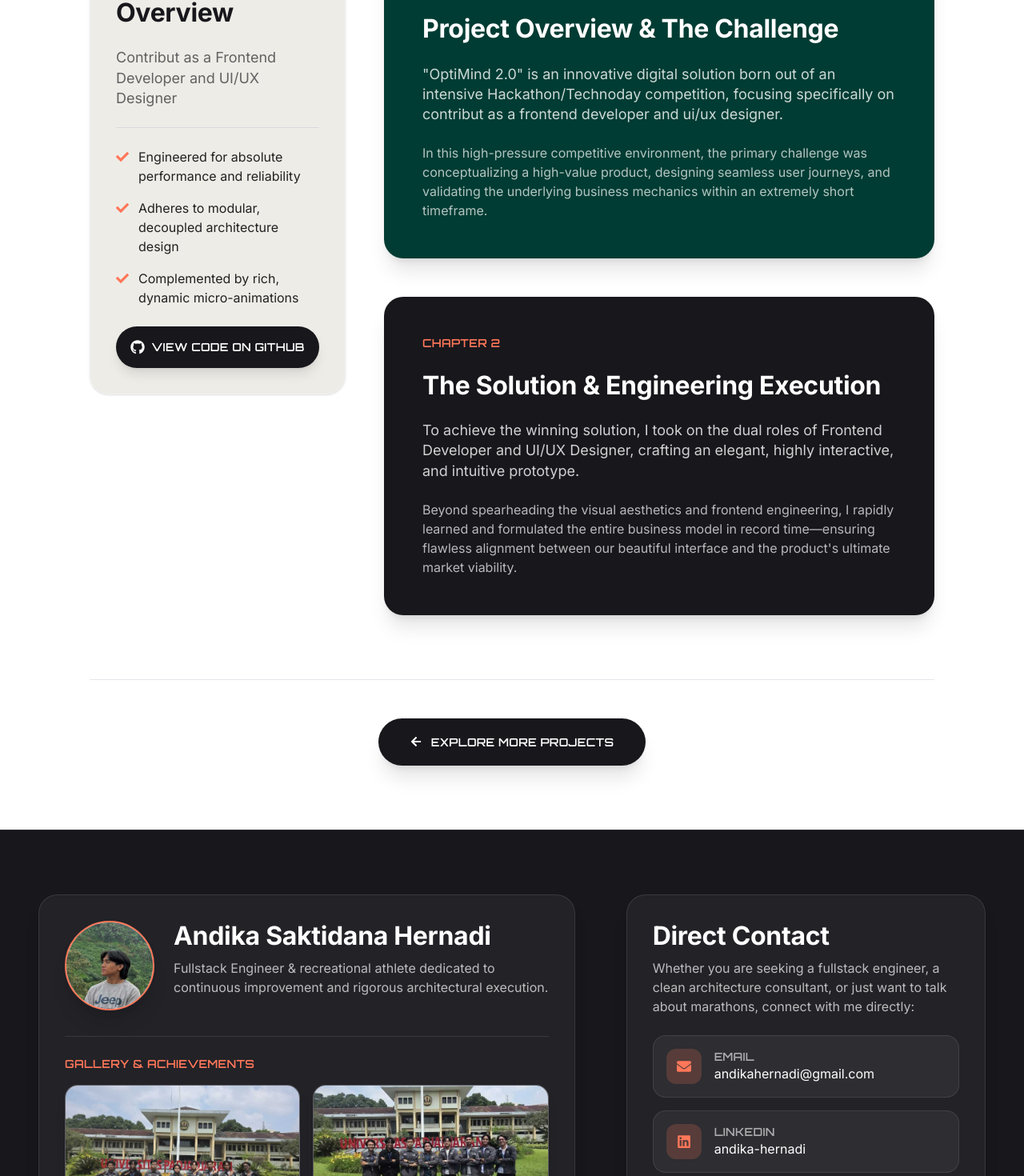
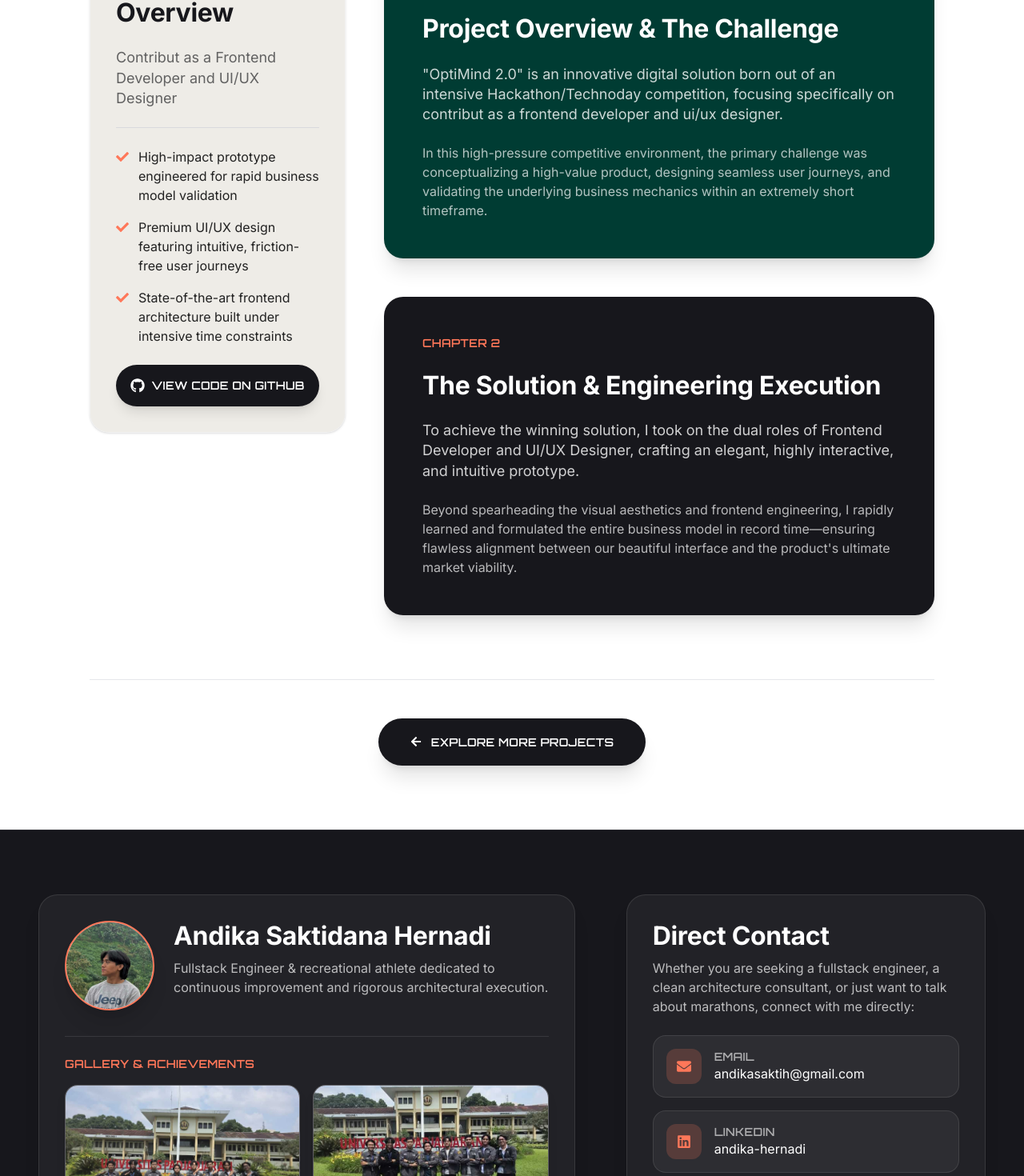
Before and after one commit to SutaSS/portofolio, a Next.js app: page /project/1 in a window 1280 px wide. Shown: the part 1114-2584 px from the top of the page at 80% size. Built offline with nearby package versions, Linux system fonts and the light colour scheme.

Commit message:
fix: resolve mobile GSAP experience scroll, center projects, fix bullet tags & align footer and scrollbar

```diff
--- a/package.json
+++ b/package.json
@@ -33,7 +33,6 @@
     "@types/react-dom": "^19",
     "@vitejs/plugin-react": "^5.1.2",
     "autoprefixer": "^10.4.21",
-    "baseline-browser-mapping": "^2.10.38",
     "eslint": "^9",
     "eslint-config-next": "15.3.3",
     "jsdom": "^27.4.0",
--- a/src/app/components/layout/Footer.tsx
+++ b/src/app/components/layout/Footer.tsx
@@ -122,7 +122,7 @@ const Footer = () => {
                 <div className="space-y-4">
                   {/* Email */}
                   <a
-                    href="mailto:andikahernadi@gmail.com"
+                    href="mailto:andikasaktih@gmail.com"
                     className="flex items-center gap-4 p-4 rounded-2xl bg-white/5 border border-white/10 hover:border-coral hover:bg-white/10 transition-all duration-300 group hover:cursor-pointer"
                   >
                     <div className="w-11 h-11 rounded-xl bg-coral/20 text-coral flex items-center justify-center group-hover:bg-coral group-hover:text-primary transition-all duration-300 flex-shrink-0">
@@ -130,7 +130,7 @@ const Footer = () => {
                     </div>
                     <div className="overflow-hidden">
                       <h4 className="mono-label text-white/60 text-xs group-hover:text-coral transition-colors">Email</h4>
-                      <p className="body font-medium text-white text-sm truncate">andikahernadi@gmail.com</p>
+                      <p className="body font-medium text-white text-sm truncate">andikasaktih@gmail.com</p>
                     </div>
                   </a>
 
--- a/src/app/layout.tsx
+++ b/src/app/layout.tsx
@@ -15,7 +15,7 @@ const inter = Inter({
 });
 
 export const metadata: Metadata = {
-  metadataBase: new URL("https://andikahernadi.com"),
+  metadataBase: new URL("https://andikasaktih.com"),
   title: {
     default: "Andika Saktidana Hernadi — Fullstack Software Engineer & UI/UX Designer",
     template: "%s | Andika Saktidana Hernadi",
@@ -27,7 +27,7 @@ export const metadata: Metadata = {
   openGraph: {
     type: "website",
     locale: "en_US",
-    url: "https://andikahernadi.com",
+    url: "https://andikasaktih.com",
     title: "Andika Saktidana Hernadi — Fullstack Software Engineer & UI/UX Designer",
     description: "Portfolio of Andika Saktidana Hernadi, a Software Engineer and UI/UX Designer crafting clean architecture applications.",
     siteName: "Andika Saktidana Hernadi Portfolio",
--- a/src/app/project/[id]/page.tsx
+++ b/src/app/project/[id]/page.tsx
@@ -69,7 +69,12 @@ export default async function ProjectDetailPage({ params }: PageProps) {
         ch1P2: `The primary challenge encountered during this final assessment was architecting a highly reliable system, structuring an efficient database schema, and delivering an intuitive user interface under tight academic deadlines.`,
         ch2Title: "The Solution & Engineering Execution",
         ch2P1: `To accomplish our objectives for this final assessment, I worked within a collaborative group where we divided engineering and design tasks evenly among all team members.`,
-        ch2P2: `We implemented rigorous project management by organizing structured schedules and agile sprint cycles. This systematic approach ensured that every core feature of ${project.title} was delivered on time with clean, maintainable, and scalable code.`
+        ch2P2: `We implemented rigorous project management by organizing structured schedules and agile sprint cycles. This systematic approach ensured that every core feature of ${project.title} was delivered on time with clean, maintainable, and scalable code.`,
+        bullets: [
+          "Engineered with clean, modular architecture for academic excellence",
+          "Structured database schema optimized for real-time synchronization",
+          "Balanced team task distribution with rigorous sprint management"
+        ]
       };
     } else if (project.id === "1") {
       // Hackathon (OptiMind 2.0)
@@ -79,7 +84,12 @@ export default async function ProjectDetailPage({ params }: PageProps) {
         ch1P2: `In this high-pressure competitive environment, the primary challenge was conceptualizing a high-value product, designing seamless user journeys, and validating the underlying business mechanics within an extremely short timeframe.`,
         ch2Title: "The Solution & Engineering Execution",
         ch2P1: `To achieve the winning solution, I took on the dual roles of Frontend Developer and UI/UX Designer, crafting an elegant, highly interactive, and intuitive prototype.`,
-        ch2P2: `Beyond spearheading the visual aesthetics and frontend engineering, I rapidly learned and formulated the entire business model in record time—ensuring flawless alignment between our beautiful interface and the product's ultimate market viability.`
+        ch2P2: `Beyond spearheading the visual aesthetics and frontend engineering, I rapidly learned and formulated the entire business model in record time—ensuring flawless alignment between our beautiful interface and the product's ultimate market viability.`,
+        bullets: [
+          "High-impact prototype engineered for rapid business model validation",
+          "Premium UI/UX design featuring intuitive, friction-free user journeys",
+          "State-of-the-art frontend architecture built under intensive time constraints"
+        ]
       };
     } else if (project.id === "5") {
       // MMD FILKOM UB Kelompok 38
@@ -89,7 +99,12 @@ export default async function ProjectDetailPage({ params }: PageProps) {
         ch1P2: `The primary challenge during this Mahasiswa Membangun Desa (MMD) initiative was capturing the village's full potential, publishing social activities, and establishing robust digital awareness effectively and aesthetically.`,
         ch2Title: "The Solution & Team Execution",
         ch2P1: `As the definitive communication and visualization solution, I was appointed as the head of the Design, Documentation, and Media (DDM) division for the full 1-month tenure on location.`,
-        ch2P2: `Together with my DDM team, we executed comprehensive media coverage, crafted a captivating visual identity, and produced in-depth digital publications—establishing an inspiring digital footprint that brought immense real-world value to the local community.`
+        ch2P2: `Together with my DDM team, we executed comprehensive media coverage, crafted a captivating visual identity, and produced in-depth digital publications—establishing an inspiring digital footprint that brought immense real-world value to the local community.`,
+        bullets: [
+          "High-fidelity visual identity crafted for impactful community engagement",
+          "Structured social media architecture and digital awareness campaigns",
+          "Spearheaded by the Design, Documentation, and Media (DDM) division"
+        ]
       };
     } else if (project.id === "6") {
       // Design Documentation Porsimaba 2025
@@ -99,7 +114,12 @@ export default async function ProjectDetailPage({ params }: PageProps) {
         ch1P2: `The large-scale challenge inherent in this flagship event was maintaining absolute consistency in visual direction, coordinating diverse publication assets, and unifying the aesthetic vision across all organizing committees.`,
         ch2Title: "The Solution & Team Management",
         ch2P1: `To resolve the complexities of large-scale visual coordination, I actively participated as Vice Chairman / Vice Lead of Infrastructure Technology & Design.`,
-        ch2P2: `I successfully managed and directed the entire design and documentation team, established highly efficient design workflows, and supervised asset production to ensure every deliverable adhered to the highest standards of visual excellence.`
+        ch2P2: `I successfully managed and directed the entire design and documentation team, established highly efficient design workflows, and supervised asset production to ensure every deliverable adhered to the highest standards of visual excellence.`,
+        bullets: [
+          "Comprehensive design system establishing a grand visual hierarchy",
+          "Scalable publication assets ensuring multi-platform brand consistency",
+          "Rigorous team workflow managed by Vice Lead of Infrastructure & Design"
+        ]
       };
     } else if (project.category === "artwork" || project.id === "7") {
       // Digital Artwork
@@ -109,7 +129,12 @@ export default async function ProjectDetailPage({ params }: PageProps) {
         ch1P2: `The primary challenge in this ongoing project is finding the perfect harmony between color theory composition, dramatic lighting, and a distinct, expressive illustration style.`,
         ch2Title: "The Solution & Creative Expression",
         ch2P1: `As a creative solution, crafting these digital illustrations serves as a profound avenue for self-expression and a deeply fulfilling personal hobby outside of daily software engineering.`,
-        ch2P2: `Each piece is executed with uncompromising dedication to detail, blending pure passion, aesthetic exploration, and authentic, evocative visual storytelling.`
+        ch2P2: `Each piece is executed with uncompromising dedication to detail, blending pure passion, aesthetic exploration, and authentic, evocative visual storytelling.`,
+        bullets: [
+          "Distinctive illustrative style driven by advanced color theory composition",
+          "Rich visual storytelling demonstrating deep creative expression",
+          "Meticulous attention to texture, dramatic lighting, and aesthetic detail"
+        ]
       };
     } else {
       // General web-mobile (e.g. Serenia)
@@ -119,7 +144,12 @@ export default async function ProjectDetailPage({ params }: PageProps) {
         ch1P2: `The primary challenge involved establishing a solid architectural model, ensuring reliable state management, and designing an uncompromised, beautiful user interface.`,
         ch2Title: "The Solution & Engineering Execution",
         ch2P1: `As a solution, we adopted clean architecture principles to decouple core business logic from UI rendering concerns, ensuring long-term maintainability and instant data synchronization.`,
-        ch2P2: `Through structured team collaboration and disciplined iterative development, the entire vision was executed into a premium, high-performance digital product.`
+        ch2P2: `Through structured team collaboration and disciplined iterative development, the entire vision was executed into a premium, high-performance digital product.`,
+        bullets: [
+          "Engineered for absolute performance, robust accessibility, and reliability",
+          "Strict clean architecture decoupling domain logic from UI rendering",
+          "Complemented by rich, dynamic micro-animations and custom design tokens"
+        ]
       };
     }
   };
@@ -231,18 +261,12 @@ export default async function ProjectDetailPage({ params }: PageProps) {
               {project.description}
             </p>
             <div className="space-y-4 pt-6 border-t border-hairline">
-              <div className="flex items-start gap-3">
-                <FaCheck className="text-coral mt-1 flex-shrink-0" />
-                <span className="body text-ink font-medium">Engineered for absolute performance and reliability</span>
-              </div>
-              <div className="flex items-start gap-3">
-                <FaCheck className="text-coral mt-1 flex-shrink-0" />
-                <span className="body text-ink font-medium">Adheres to modular, decoupled architecture design</span>
-              </div>
-              <div className="flex items-start gap-3">
-                <FaCheck className="text-coral mt-1 flex-shrink-0" />
-                <span className="body text-ink font-medium">Complemented by rich, dynamic micro-animations</span>
-              </div>
+              {narrative.bullets.map((bullet, idx) => (
+                <div key={idx} className="flex items-start gap-3">
+                  <FaCheck className="text-coral mt-1 flex-shrink-0" />
+                  <span className="body text-ink font-medium">{bullet}</span>
+                </div>
+              ))}
             </div>
             {project.githubUrl && (
               <a
--- a/src/app/section/contact.tsx
+++ b/src/app/section/contact.tsx
@@ -164,7 +164,7 @@ const Contact = () => {
                 <div className="space-y-4">
                   {/* Email */}
                   <a
-                    href="mailto:andikahernadi@gmail.com"
+                    href="mailto:andikasaktih@gmail.com"
                     className="flex items-center gap-4 p-4 rounded-2xl bg-white/5 border border-white/10 hover:border-coral hover:bg-white/10 transition-all duration-300 group hover:cursor-pointer"
                   >
                     <div className="w-11 h-11 rounded-xl bg-coral/20 text-coral flex items-center justify-center group-hover:bg-coral group-hover:text-primary transition-all duration-300 flex-shrink-0">
@@ -172,7 +172,7 @@ const Contact = () => {
                     </div>
                     <div className="overflow-hidden">
                       <h4 className="mono-label text-white/60 text-xs group-hover:text-coral transition-colors">Email</h4>
-                      <p className="body font-medium text-white text-sm truncate">andikahernadi@gmail.com</p>
+                      <p className="body font-medium text-white text-sm truncate">andikasaktih@gmail.com</p>
                     </div>
                   </a>
 
```
Also changed, not shown: src/app/section/experience.tsx (+4 -3 lines), src/app/section/project.tsx (+4 -4 lines), 1 other file (tests, documents, lock files or other folders).
